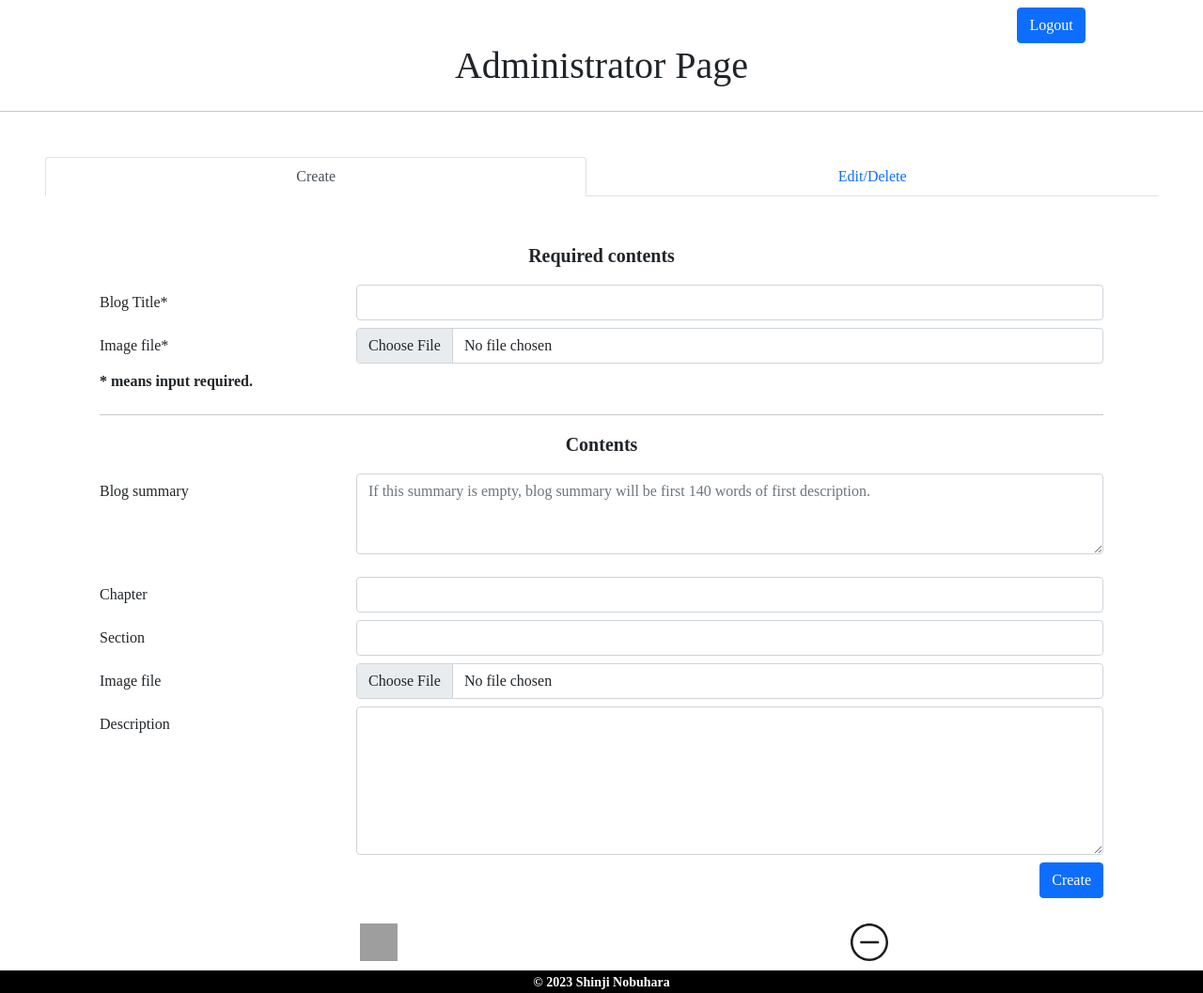
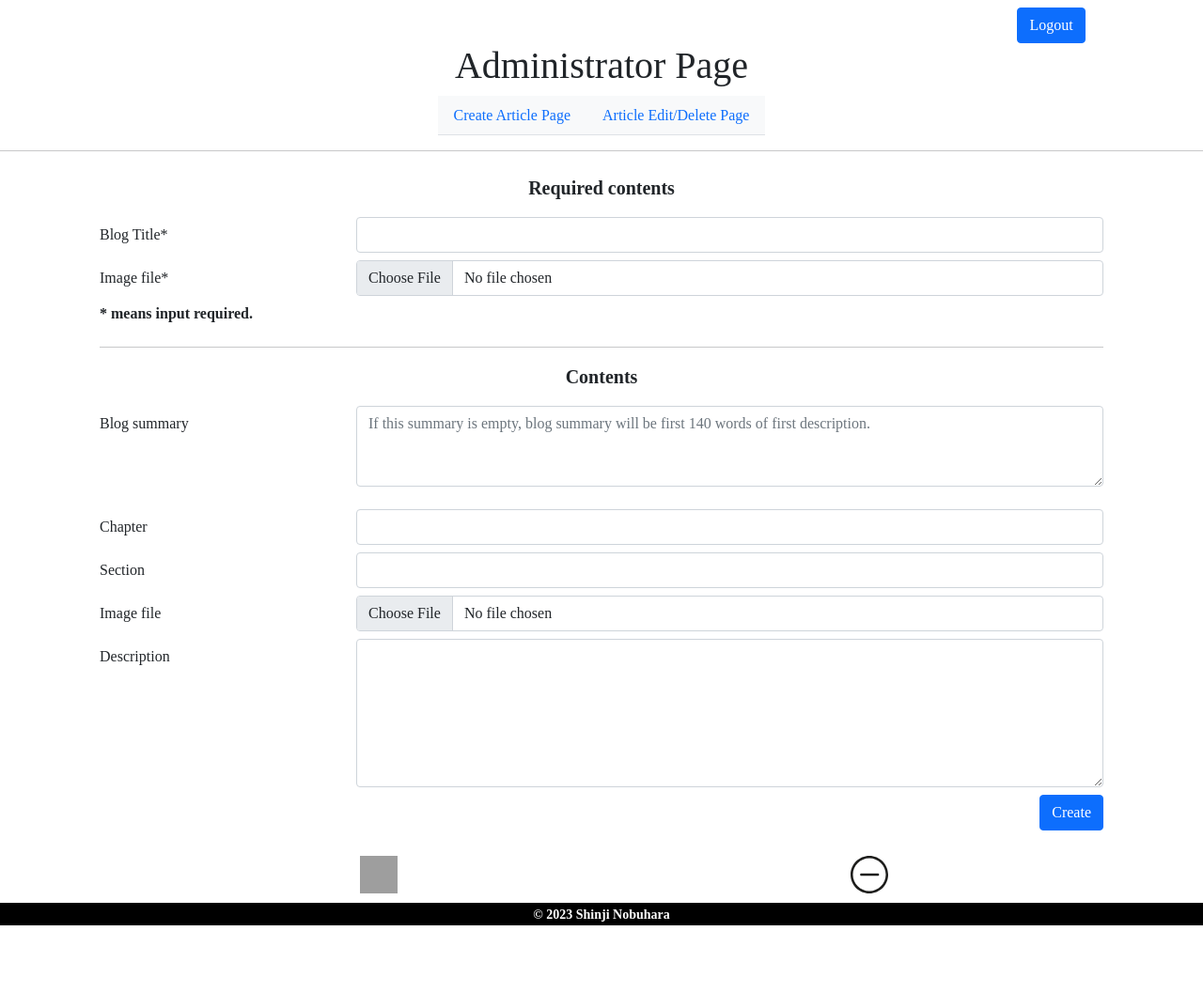
Before and after one commit to nobu1/portfolio, a Java web app: template BlogSite/src/main/webapp/WEB-INF/jsp/admin.jsp in a window 1280 px wide. Shown: the whole page at 94% size. After the commit the page ends 985 px from the top, so only its background shows below. Run offline with Tomcat 11, a stand-in JSP engine, Linux system fonts and the light colour scheme; the template is opened without the code that fills it, so the values that code supplies are empty; grey boxes are pictures that could not be loaded.

Commit message:
Modify admin.jsp file

```diff
--- a/BlogSite/src/main/webapp/WEB-INF/jsp/admin.jsp
+++ b/BlogSite/src/main/webapp/WEB-INF/jsp/admin.jsp
@@ -1,3 +1,4 @@
+<%@page import="model.LoginData"%>
 <%@ page language="java" contentType="text/html; charset=UTF-8"
 	pageEncoding="UTF-8"%>
 <%@ taglib prefix="c" uri="http://java.sun.com/jsp/jstl/core"%>
@@ -39,27 +40,22 @@
 			<div class="col-md-12 text-center">
 				<h1>Administrator Page</h1>
 			</div>
+			<div class="col-md-12 d-flex justify-content-around">
+				<ul class="nav nav-tabs flex-column flex-sm-row bg-light">
+					<li class="nav-item"><a href="AdminServlet" class="nav-link">Create
+							Article Page</a></li>
+					<li class="nav-item"><a href="AdminServlet?action=editdelete&nickName=${loginData.nickName}"
+						class="nav-link">Article Edit/Delete Page</a></li>
+				</ul>
+			</div>
 		</div>
 		<hr>
 
-		<ul class="nav nav-tabs nav-fill m-5">
-			<li class="nav-item"><a class="nav-link active"
-				data-bs-toggle="tab" href="#create">Create</a></li>
-			<li class="nav-item"><a class="nav-link" data-bs-toggle="tab"
-				href="#edit_delete">Edit/Delete</a></li>
-		</ul>
-		<div class="tab-content">
-			<div class="tab-pane active" id="create">
 		<div class="container CreateForm">
 			<form class="m-4" id="Create Form" action="AdminServlet"
 				method="post" enctype="multipart/form-data">
 				<div class="row">
 					<div class="col-md-12 text-center text-danger fw-bold">
-								<c:if test="${not empty errorMsg}">
-									<p>
-										<c:out value="${errorMsg}" />
-									</p>
-								</c:if>
 						<c:if test="${not empty message}">
 							<p>
 								<c:out value="${message}" />
@@ -149,52 +145,6 @@
 				</div>
 			</div>
 		</div>
-				<!-- /Create Form -->
-			</div>
-
-			<div class="tab-pane" id="edit_delete">
-				<div class="table-responsive m-5 Edit-Delete">
-					<div class="row">
-						<div class="m-4 col-12 text-center">
-							<a href="AdminServlet?action=loadArticles"
-								class="btn btn-primary" role="button">Load articles</a>
-						</div>
-					</div>
-					<table class="table table-hover text-nowrap">
-						<thead class="colum-color">
-							<tr>
-								<th scope="col">File name</th>
-								<th scope="col">Title</th>
-								<th scope="col">Edit</th>
-								<th scope="col">Delete</th>
-							</tr>
-						</thead>
-						<!-- Get contents from login user -->
-						<tbody>
-							<tr>
-								<td><a href="<%=request.getContextPath()%>">file name</a></td>
-								<td>How to make blog page</td>
-								<td><button type="submit" class="btn"
-										data-bs-toggle="tooltip" data-bs-placement="top" title="Edit" name="nickName">
-										<img src="img/logo_tbl_edit.svg" class="edit-btn"
-											alt="Edit Button">
-										</button>
-								</td>
-								<td><button type="submit" class="btn"
-										data-bs-toggle="tooltip" title="Delete" name="nickName">
-										<img src="img/logo_tbl_delete.svg" class="delete-btn"
-											alt="Delete Button">
-										</button>
-								</td>
-							</tr>
-						</tbody>
-					</table>
-				</div>
-				<!-- Edit-Delete -->
-			</div>
-
-		</div>
-		<!-- /tab-content-->
 	</main>
 
 	<jsp:include page="/WEB-INF/jsp/footer.jsp"></jsp:include>
```
Lines whose indentation alone changed are shown as unchanged.
